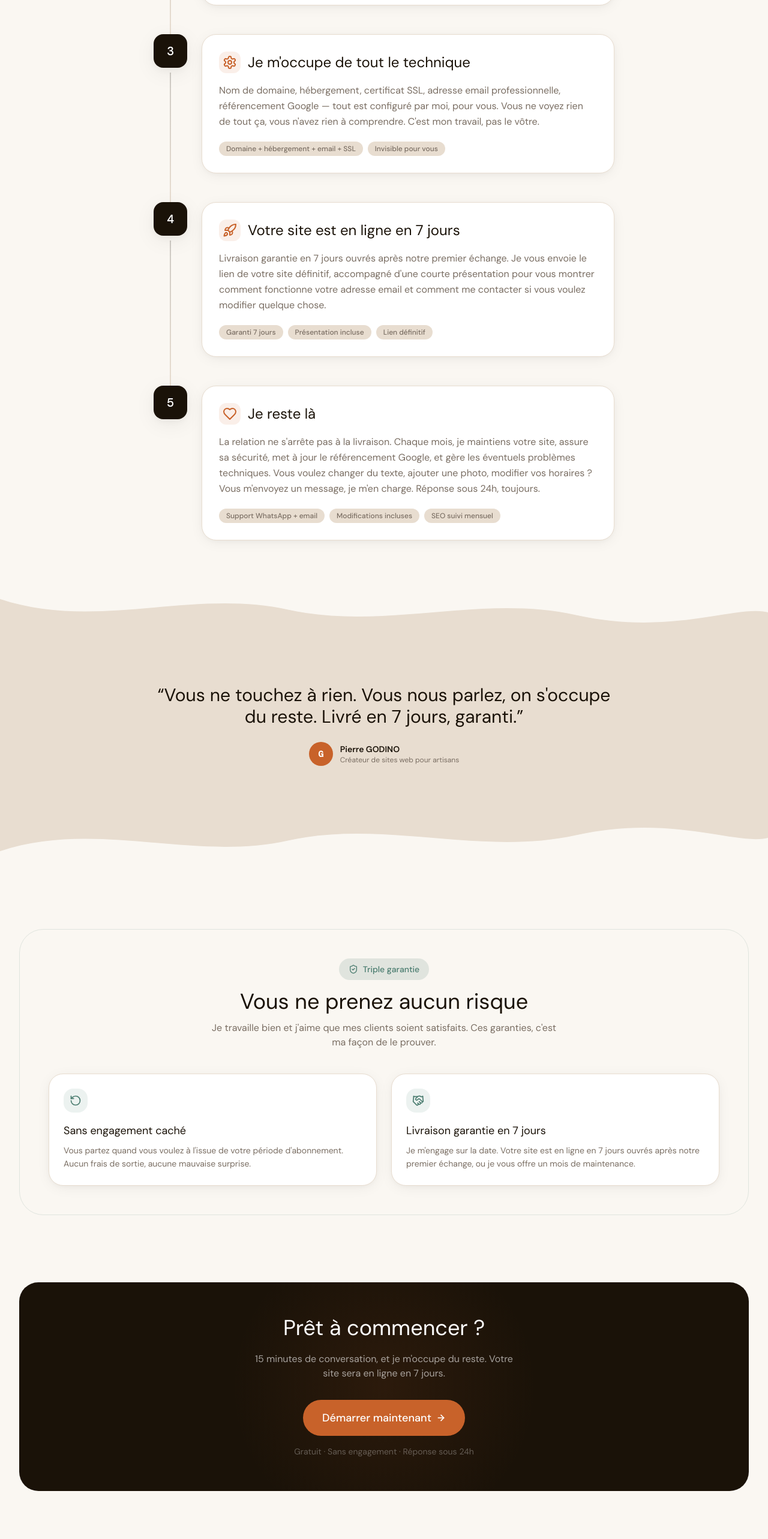
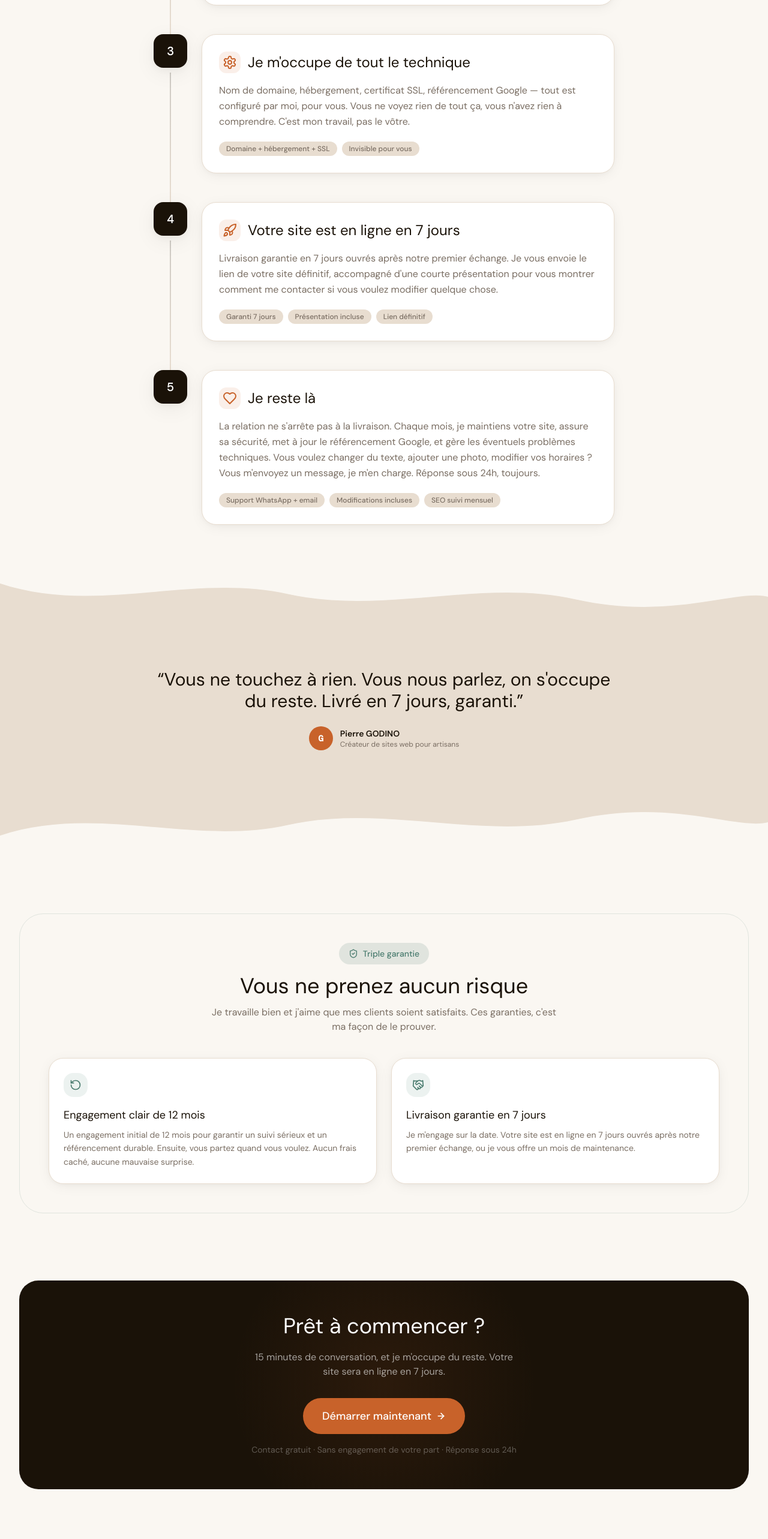
Before and after one commit to PierreG-dev/creation-sites-godino, a Next.js app: page /comment-ca-marche in a window 1280 px wide. Shown: the part 960-3526 px from the top of the page at 60% size. Built offline with nearby package versions, Linux system fonts and the light colour scheme; a web font is replaced by a local one.

Commit message:
update on offer

```diff
--- a/src/app/comment-ca-marche/page.tsx
+++ b/src/app/comment-ca-marche/page.tsx
@@ -31,13 +31,13 @@ const steps = [
   {
     icon: Settings,
     title: "Je m'occupe de tout le technique",
-    desc: "Nom de domaine, hébergement, certificat SSL, adresse email professionnelle, référencement Google — tout est configuré par moi, pour vous. Vous ne voyez rien de tout ça, vous n'avez rien à comprendre. C'est mon travail, pas le vôtre.",
-    detail: 'Domaine + hébergement + email + SSL · Invisible pour vous',
+    desc: "Nom de domaine, hébergement, certificat SSL, référencement Google — tout est configuré par moi, pour vous. Vous ne voyez rien de tout ça, vous n'avez rien à comprendre. C'est mon travail, pas le vôtre.",
+    detail: 'Domaine + hébergement + SSL · Invisible pour vous',
   },
   {
     icon: Rocket,
     title: 'Votre site est en ligne en 7 jours',
-    desc: "Livraison garantie en 7 jours ouvrés après notre premier échange. Je vous envoie le lien de votre site définitif, accompagné d'une courte présentation pour vous montrer comment fonctionne votre adresse email et comment me contacter si vous voulez modifier quelque chose.",
+    desc: "Livraison garantie en 7 jours ouvrés après notre premier échange. Je vous envoie le lien de votre site définitif, accompagné d'une courte présentation pour vous montrer comment me contacter si vous voulez modifier quelque chose.",
     detail: 'Garanti 7 jours · Présentation incluse · Lien définitif',
   },
   {
@@ -185,7 +185,7 @@ export default function CommentCaMarchePage() {
                   Démarrer maintenant
                 </CTAButton>
                 <p className="text-white/30 text-sm mt-4">
-                  Gratuit · Sans engagement · Réponse sous 24h
+                  Contact gratuit · Sans engagement de votre part · Réponse sous 24h
                 </p>
               </div>
             </div>
--- a/src/app/contact/page.tsx
+++ b/src/app/contact/page.tsx
@@ -29,7 +29,7 @@ export default function ContactPage() {
           <SectionWrapper>
             <div className="max-w-2xl">
               <div className="inline-flex items-center gap-2 bg-accent/10 text-accent rounded-full px-4 py-2 text-sm font-medium mb-6">
-                Gratuit · Sans engagement
+                Contact gratuit · Sans engagement de votre part
               </div>
               <h1 className="font-playfair text-4xl md:text-5xl text-warmDark mb-5 leading-tight">
                 Parlons de votre projet.
--- a/src/app/layout.tsx
+++ b/src/app/layout.tsx
@@ -27,7 +27,7 @@ export const metadata: Metadata = {
     template: '%s | GODINO Pierre',
   },
   description:
-    'Site web professionnel pour artisans et TPE françaises. Livré en 7 jours, 150 €/mois tout compris (100 €/mois pour les 10 premiers), sans frais de création. Hébergement, email pro, SEO, maintenance inclus. Zéro surprise.',
+    'Site web professionnel pour artisans et TPE françaises. Livré en 7 jours, 150 €/mois tout compris (100 €/mois pour les 10 premiers), sans frais de création. Hébergement, SEO, maintenance inclus. Engagement 12 mois. Zéro surprise.',
   keywords: [
     'création site web artisan',
     'site internet TPE',
--- a/src/app/offre/page.tsx
+++ b/src/app/offre/page.tsx
@@ -10,7 +10,7 @@ import { WaveDivider } from '@/components/WaveDivider'
 export const metadata: Metadata = {
   title: "L'offre — Site web professionnel 150€/mois tout compris (100€ pour les 10 premiers)",
   description:
-    "Une seule offre claire : site web 150€/mois tout compris, sans frais de création. Offre lancement à 100€/mois pour les 10 premiers. Hébergement, domaine, email, SEO, modifications, support. Zéro surprise.",
+    "Une seule offre claire : site web 150€/mois tout compris, sans frais de création. Offre lancement à 100€/mois pour les 10 premiers. Hébergement, domaine, SEO, modifications, support inclus. Engagement 12 mois.",
   alternates: {
     canonical: 'https://creation-sites-godino.fr/offre', // TODO: Remplacer par le vrai domaine
   },
@@ -49,15 +49,6 @@ const comparatif = [
     godino: 'Oui',
     agence: 'Non (50 — 200 €/an en plus)',
     diy: 'Non (ou limité)',
-    godinoOk: true,
-    agenceOk: false,
-    diyOk: false,
-  },
-  {
-    critere: 'Email professionnel',
-    godino: 'Oui',
-    agence: 'En option payante',
-    diy: 'Non',
     godinoOk: true,
     agenceOk: false,
     diyOk: false,
--- a/src/app/page.tsx
+++ b/src/app/page.tsx
@@ -150,7 +150,7 @@ export default function HomePage() {
                 {[
                   { label: "Livraison en 7 jours", emoji: "⚡" },
                   { label: "Prix fixe, zéro surprise", emoji: "✓" },
-                  { label: "Sans engagement", emoji: "🤝" },
+                  { label: "Engagement 12 mois", emoji: "🤝" },
                 ].map((badge) => (
                   <div
                     key={badge.label}
@@ -247,7 +247,6 @@ export default function HomePage() {
               <div className="flex flex-wrap justify-center gap-3 mb-10">
                 {[
                   "Hébergement inclus",
-                  "Email pro inclus",
                   "SEO Google inclus",
                   "Modifications incluses",
                   "Support WhatsApp",
@@ -439,7 +438,7 @@ export default function HomePage() {
                 </CTAButton>
               </div>
               <p className="text-white/30 text-sm">
-                Sans engagement · Réponse sous 24h · Zéro démarche de votre côté
+                Contact gratuit · Réponse sous 24h · Zéro démarche de votre côté
               </p>
             </SectionWrapper>
           </div>
--- a/src/components/Footer.tsx
+++ b/src/components/Footer.tsx
@@ -102,7 +102,7 @@ export function Footer() {
                 'Livré en 7 jours ouvrés',
                 'Prix fixe, jamais de surprise',
                 'Vous ne touchez à rien',
-                'Sans engagement',
+                'Engagement 12 mois',
                 'Support WhatsApp réactif',
               ].map((item) => (
                 <li key={item} className="flex items-center gap-2.5 text-white/60 text-sm">
--- a/src/components/GarantieBlock.tsx
+++ b/src/components/GarantieBlock.tsx
@@ -9,8 +9,8 @@ export function GarantieBlock({ className = '', variant = 'default' }: GarantieB
   const items = [
     {
       icon: RotateCcw,
-      title: 'Sans engagement caché',
-      desc: "Vous partez quand vous voulez à l'issue de votre période d'abonnement. Aucun frais de sortie, aucune mauvaise surprise.",
+      title: 'Engagement clair de 12 mois',
+      desc: "Un engagement initial de 12 mois pour garantir un suivi sérieux et un référencement durable. Ensuite, vous partez quand vous voulez. Aucun frais caché, aucune mauvaise surprise.",
     },
     {
       icon: Handshake,
--- a/src/components/OffreCard.tsx
+++ b/src/components/OffreCard.tsx
@@ -1,6 +1,5 @@
 import {
   Globe,
-  Mail,
   Wrench,
   Database,
   Lock,
@@ -15,7 +14,6 @@ import { BadgeUrgence } from './BadgeUrgence'
 
 const features = [
   { icon: Globe, text: 'Hébergement + nom de domaine inclus', highlight: false },
-  { icon: Mail, text: 'Adresse email professionnelle (contact@votredomaine.fr)', highlight: false },
   { icon: Wrench, text: 'Modifications incluses — vous demandez, je fais (jusqu\'à 2h/mois)', highlight: true },
   { icon: Database, text: 'Sauvegardes automatiques quotidiennes', highlight: false },
   { icon: Lock, text: 'Certificat SSL + sécurité assurée en permanence', highlight: false },
@@ -68,7 +66,7 @@ export function OffreCard({ variant = 'full', className = '', showBadge = true }
             <div className="flex-1 bg-white/5 border border-white/10 rounded-2xl p-5">
               <div className="text-white/50 text-xs uppercase tracking-widest mb-1">Frais de création</div>
               <div className="font-mono text-3xl font-medium text-white">0 <span className="text-lg text-white/60">€</span></div>
-              <div className="text-white/50 text-sm mt-1">Aucun, jamais. Sans engagement.</div>
+              <div className="text-white/50 text-sm mt-1">Aucun, jamais. Engagement 12 mois.</div>
             </div>
           </div>
 
@@ -139,7 +137,7 @@ export function OffreCard({ variant = 'full', className = '', showBadge = true }
                 </div>
                 <div className="text-white/50 text-xs uppercase tracking-widest mb-2 mt-1">Création</div>
                 <div className="font-mono text-4xl font-medium text-white leading-none">0</div>
-                <div className="text-white/40 text-sm mt-1">€ · sans engagement</div>
+                <div className="text-white/40 text-sm mt-1">€ · engagement 12 mois</div>
               </div>
             </div>
           </div>
--- a/src/data/faq.ts
+++ b/src/data/faq.ts
@@ -9,13 +9,13 @@ export const faqs: FAQ[] = [
     id: 1,
     question: "Qu'est-ce qui est inclus dans l'abonnement mensuel ?",
     answer:
-      "Absolument tout : la création du site (sans frais initiaux), l'hébergement, un nom de domaine personnalisé (ex : votreentreprise.fr), une adresse email professionnelle (contact@votreentreprise.fr), la maintenance technique, les sauvegardes quotidiennes, le certificat SSL (le petit cadenas de sécurité), le référencement Google sur les mots-clés de votre activité, et le support via la messagerie de votre espace client. Le tarif standard est de 150 €/mois — et 100 €/mois pour les 10 premiers clients (offre lancement). Vous ne payez rien d'autre.",
+      "Absolument tout : la création du site (sans frais initiaux), l'hébergement, un nom de domaine personnalisé (ex : votreentreprise.fr), la maintenance technique, les sauvegardes quotidiennes, le certificat SSL (le petit cadenas de sécurité), le référencement Google sur les mots-clés de votre activité, et le support via la messagerie de votre espace client. Le tarif standard est de 150 €/mois — et 100 €/mois pour les 10 premiers clients (offre lancement). L'abonnement comporte un engagement initial de 12 mois. Vous ne payez rien d'autre.",
   },
   {
     id: 2,
     question: "Que se passe-t-il si je veux arrêter l'abonnement ?",
     answer:
-      "Vous m'envoyez votre demande de résiliation via la messagerie de votre espace client, avec un préavis de 30 jours — la résiliation n'est pas automatisée, c'est moi qui la traite pour m'assurer que tout est en ordre (export de vos contenus, données RGPD, dernière facturation). La résiliation prend effet à l'échéance de votre période d'abonnement en cours (et de votre éventuel engagement initial, selon l'offre souscrite). Le fonctionnement est celui d'un service tout-en-un : je crée, j'héberge et je gère votre site sur mon infrastructure, donc à l'arrêt le site est mis hors ligne — vous ne payez pas pour reprendre l'ensemble. En revanche, je vous restitue dans les 30 jours vos contenus (textes, photos, logos que vous m'avez confiés), et sur demande un export des données collectées via le site (contacts du formulaire, etc.). Le nom de domaine, enregistré et géré par mes soins dans le cadre de l'abonnement, ne fait pas partie de ce qui est transféré — sauf s'il reprend une marque que vous avez déposée à l'INPI avant la souscription, auquel cas vous pouvez en demander le transfert à vos frais.",
+      "L'abonnement comporte un engagement initial de 12 mois — c'est ce qui me permet de garantir un référencement durable et un suivi sérieux dès le départ. Passé cette première année, vous pouvez résilier à tout moment. Vous m'envoyez votre demande de résiliation via la messagerie de votre espace client, avec un préavis de 30 jours — la résiliation n'est pas automatisée, c'est moi qui la traite pour m'assurer que tout est en ordre (export de vos contenus, données RGPD, dernière facturation). La résiliation prend effet à l'échéance de votre période d'abonnement en cours. Le fonctionnement est celui d'un service tout-en-un : je crée, j'héberge et je gère votre site sur mon infrastructure, donc à l'arrêt le site est mis hors ligne — vous ne payez pas pour reprendre l'ensemble. En revanche, je vous restitue dans les 30 jours vos contenus (textes, photos, logos que vous m'avez confiés), et sur demande un export des données collectées via le site (contacts du formulaire, etc.). Le nom de domaine, enregistré et géré par mes soins dans le cadre de l'abonnement, ne fait pas partie de ce qui est transféré — sauf s'il reprend une marque que vous avez déposée à l'INPI avant la souscription, auquel cas vous pouvez en demander le transfert à vos frais.",
   },
   {
     id: 3,
```
